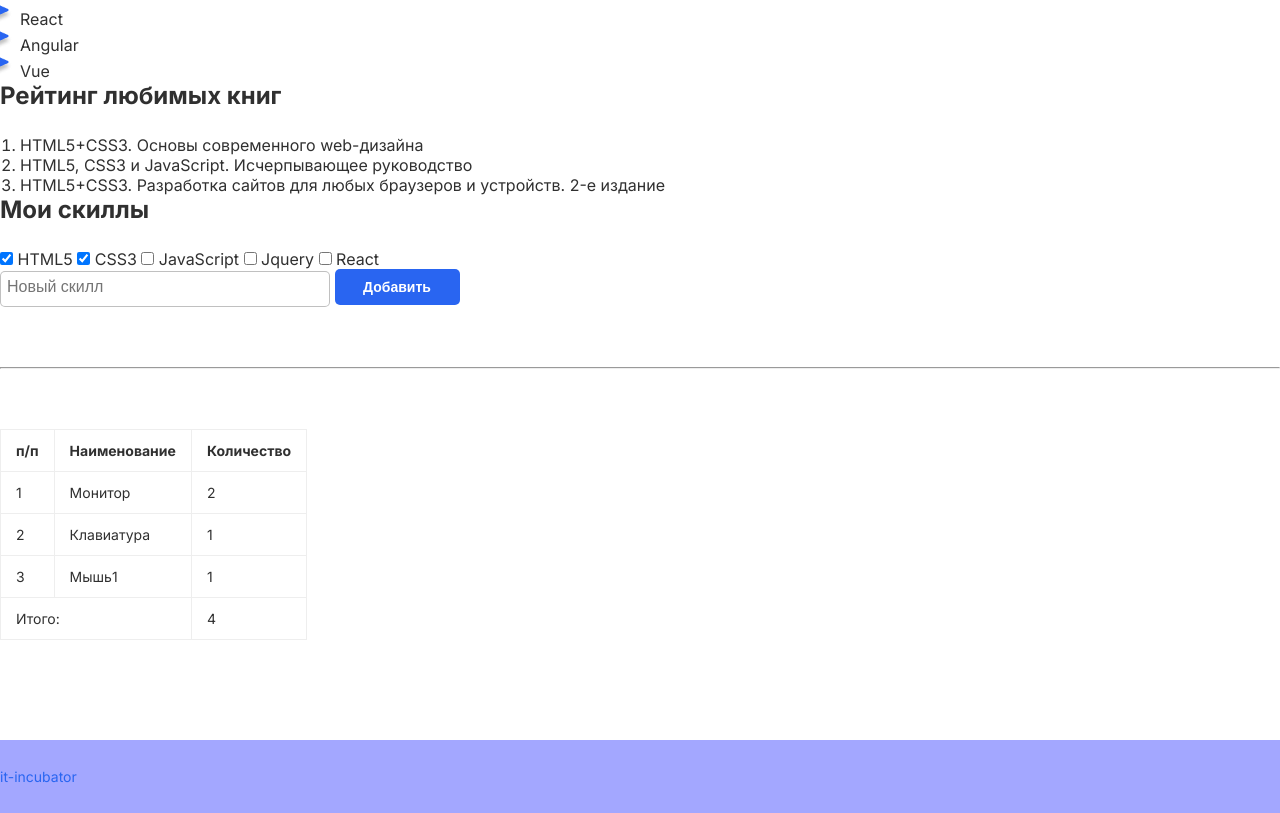
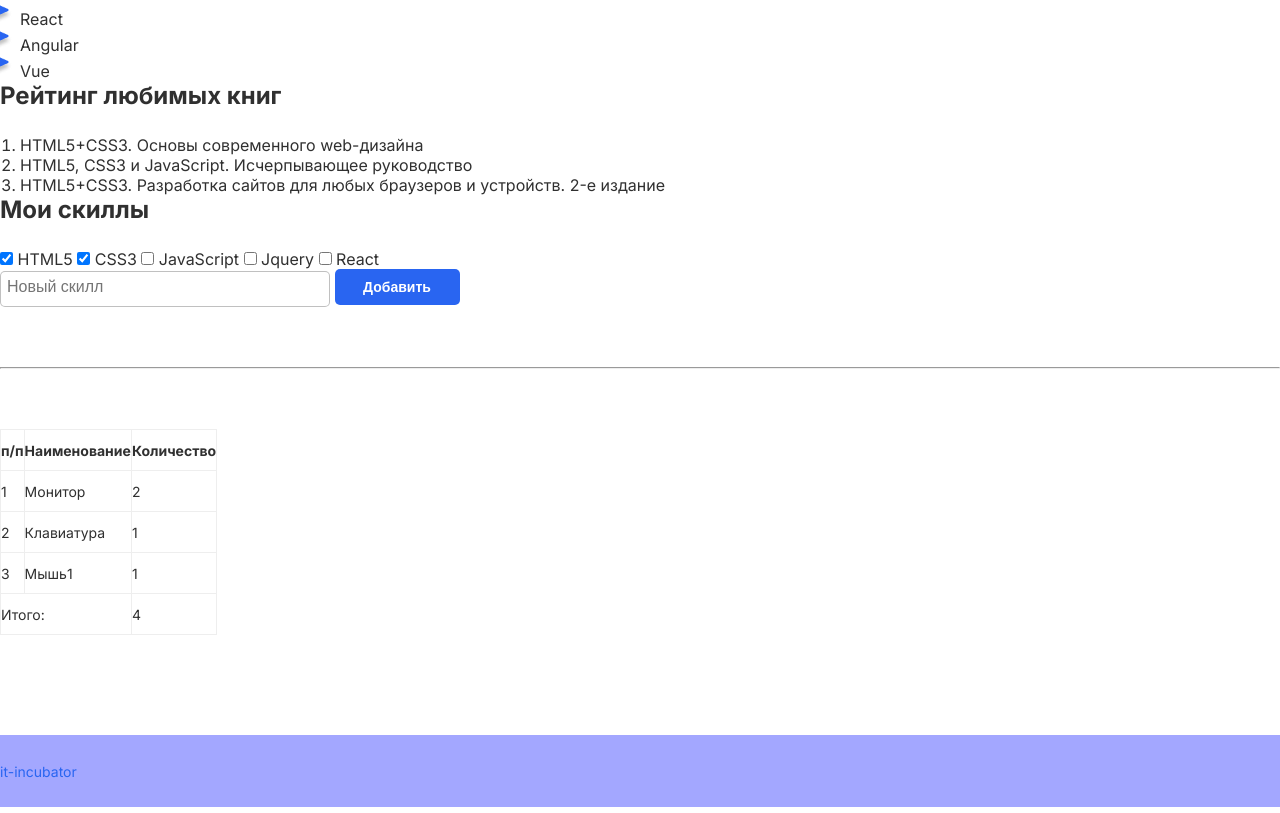
Before and after one commit to timon2022/HW-2, a plain HTML site: page index.html in a window 1280 px wide. Shown: the part 775-1588 px from the top of the page. Drawn offline with Linux system fonts and the light colour scheme.

Commit message:
fix mistakes

```diff
--- a/style.css
+++ b/style.css
@@ -147,6 +147,7 @@ table {
     border: 1px;
     border-collapse:collapse;
     font-size: 14px;
+    padding: 12px 15px;
 }
 
 th,td{
@@ -157,7 +158,7 @@ text-align: left;
 
 padding-top: 12px;
 padding-bottom: 11px;
-padding: 12px 15px ;
+
 }
 td {
 font-weight: 400;
@@ -167,7 +168,7 @@ font-size: 14px;
 footer {
     /* Стили для футера */
     background-color:#A3A7FF  ;
-    padding:26px 0 27px ;
+    padding:26px 0;
     align-items: left;
 }
 
```
